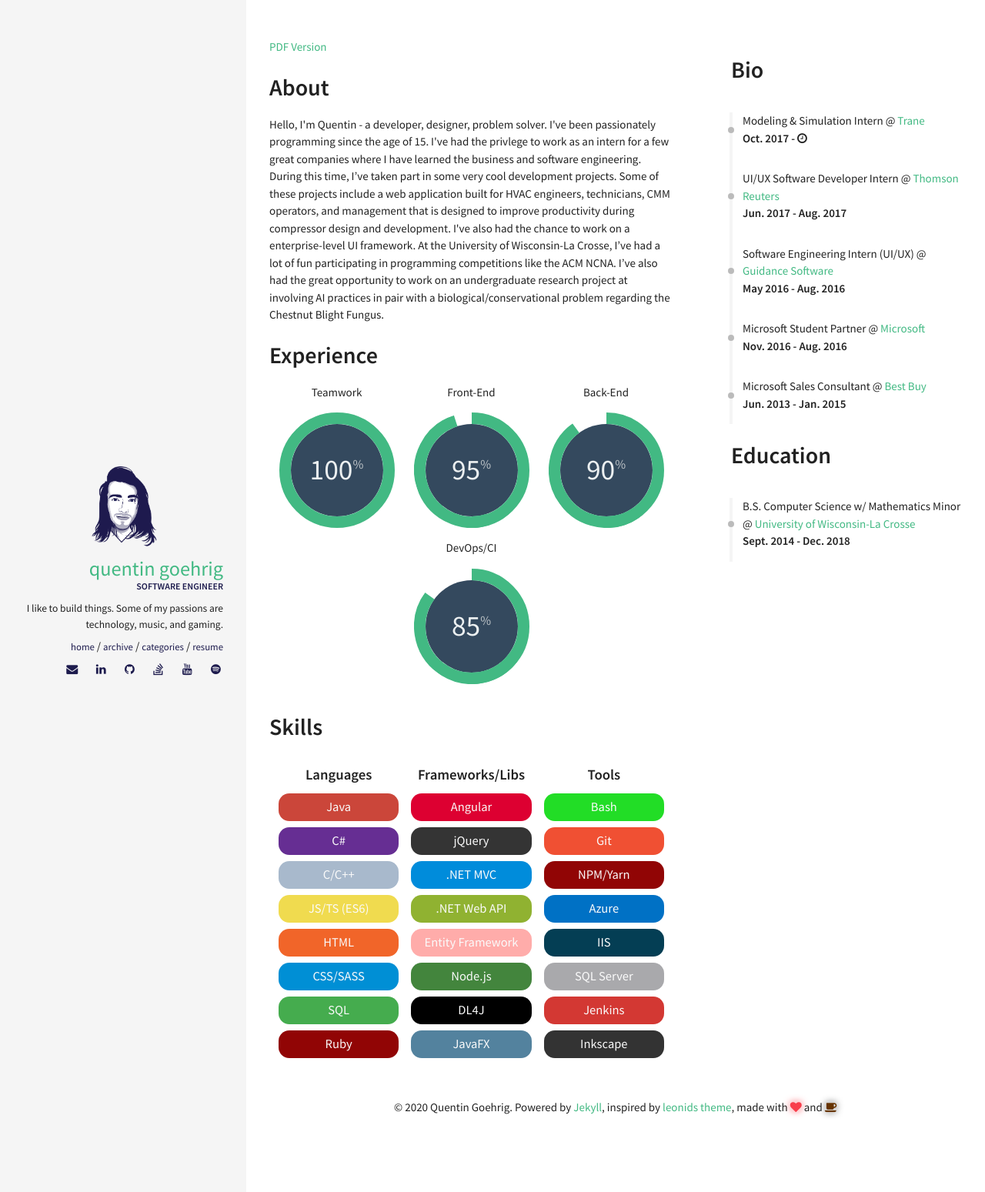
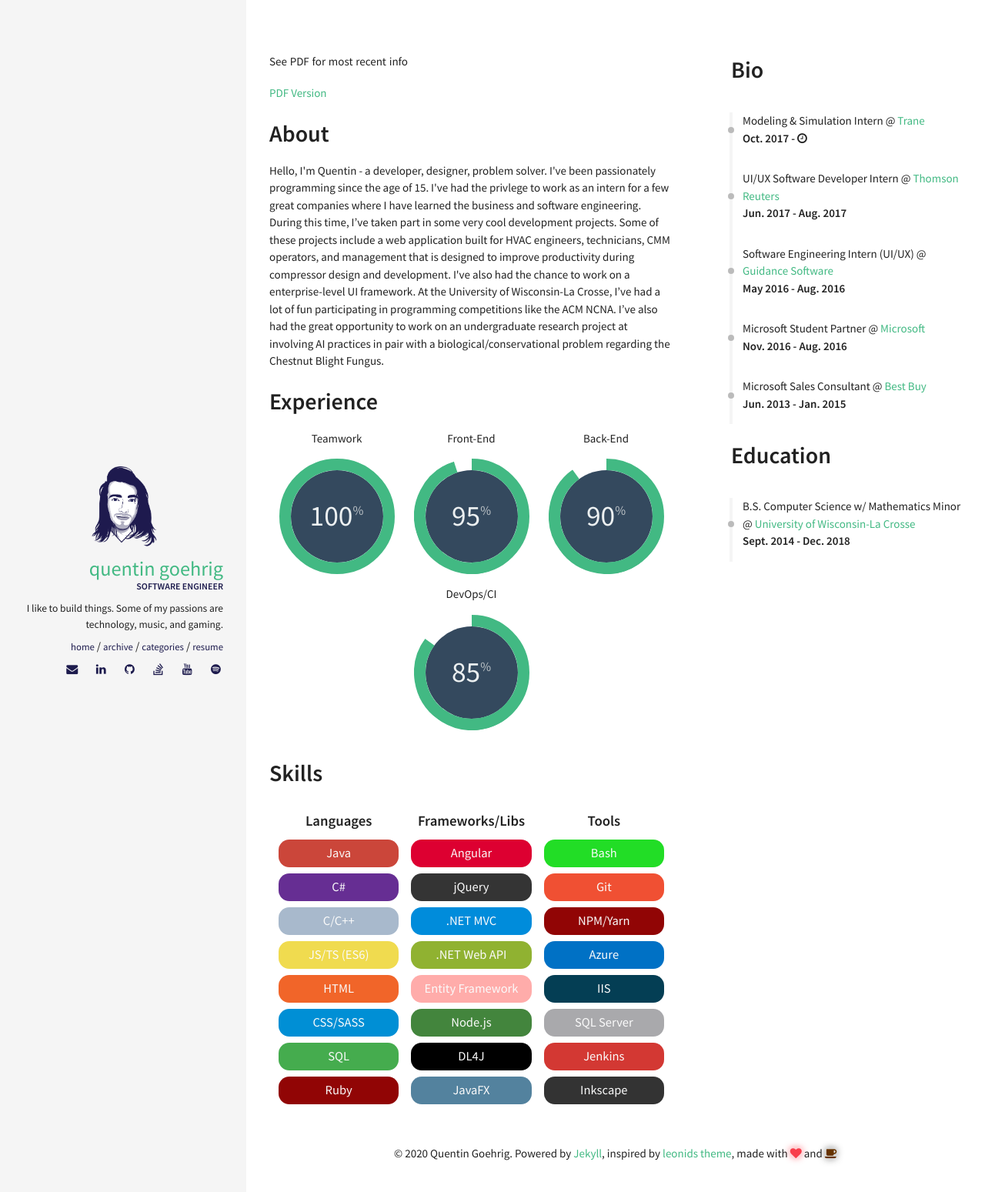
Before and after one commit to qgoehrig/qgoehrig.github.io, a Jekyll site: the page built from resume.html, in a window 1280 px wide. Shown: the top 1549 px of the page at 77% size. Built offline with Jekyll 4.4.1, drawn with Linux system fonts in a browser that asks for light colours.

Commit message:
add note

```diff
--- a/_layouts/resume.html
+++ b/_layouts/resume.html
@@ -5,7 +5,8 @@ layout: full
     <div class="col l7">
         <div class="row">
             <div class="col">
-                <a href="../Quentin_Goehrig_Resume.pdf" class="hvr-bounce-to-right" download>PDF Version</a>
+                <p>See PDF for most recent info</p>
+                    <a href="../Quentin_Goehrig_Resume.pdf" class="hvr-bounce-to-right" download>PDF Version</a>
                 {% include sections/about.html %}
             </div>
         </div>
```
